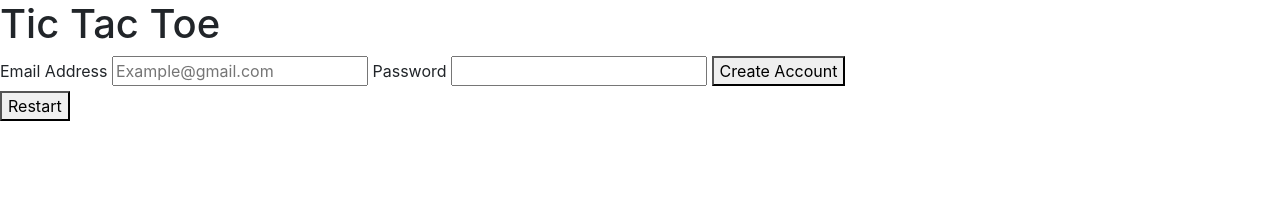
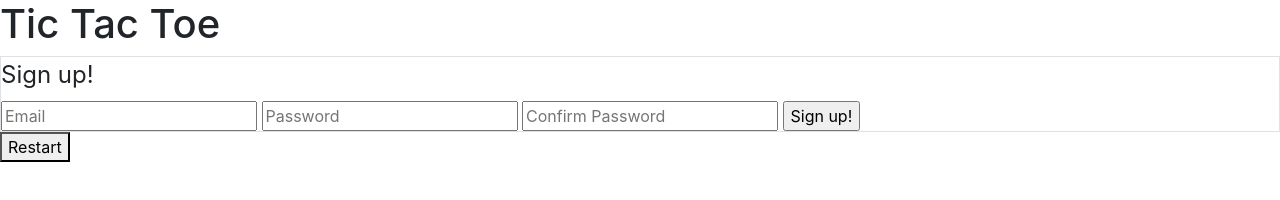
Before and after one commit to brhukee/brandon-hukee-project, a website built with webpack: page index.html in a window 1280 px wide. Built offline with nearby package versions, Linux system fonts and the light colour scheme; files whose address does not match are found by name.

Commit message:
Cleaned up code
Cleaned up sign up, sign in, sign out, and change password code

```diff
--- a/index.html
+++ b/index.html
@@ -15,14 +15,17 @@
     <body>
       <h1>Tic Tac Toe</h1>
        <div id="error"></div>
-      <form action="/" method="GET">
-        <div>
-          <label for="Email Address">Email Address</label>
-          <input type="Email" id="Email" name="Email Address" placeholder="Example@gmail.com" required>
-          <label for="Password">Password</label>
-          <input type="Password" id="Password" name="Password">
-          <button type="button">Create Account</button>
-        </div>
+       <section>
+   <form id="sign-up" class="border">
+     <fieldset>
+       <legend>Sign up!</legend>
+       <input type="text" name="credentials[email]" placeholder="Email">
+       <input type="password" name="credentials[password]" placeholder="Password">
+       <input type="password" name="credentials[password_confirmation]" placeholder="Confirm Password">
+       <input type="submit" value="Sign up!">
+     </fieldset>
+   </form>
+ </section>
         <div class="board" id="board">
           <div class="cell" data-cell></div>
           <div class="cell" data-cell></div>
```
Also changed, not shown: 3 other files.
